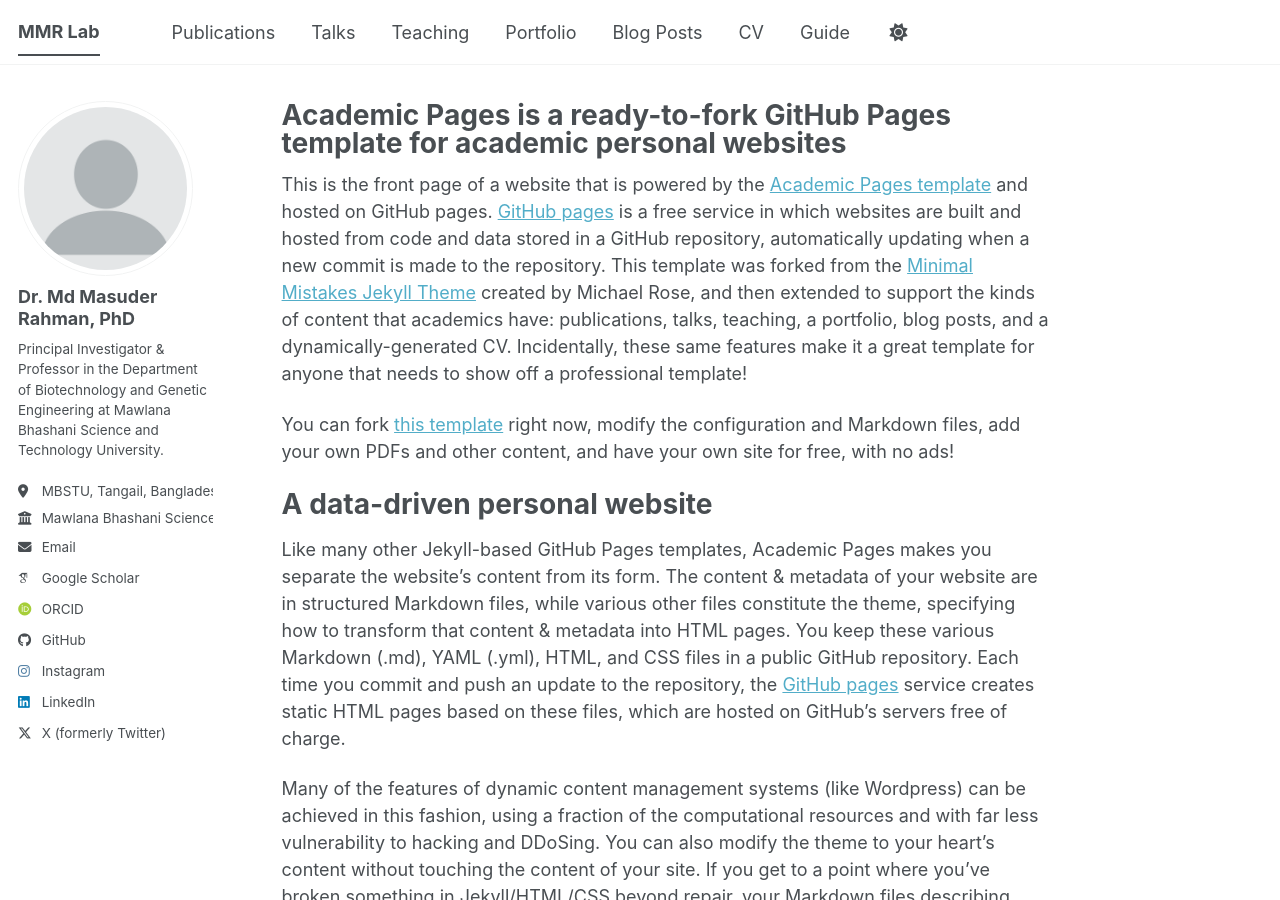
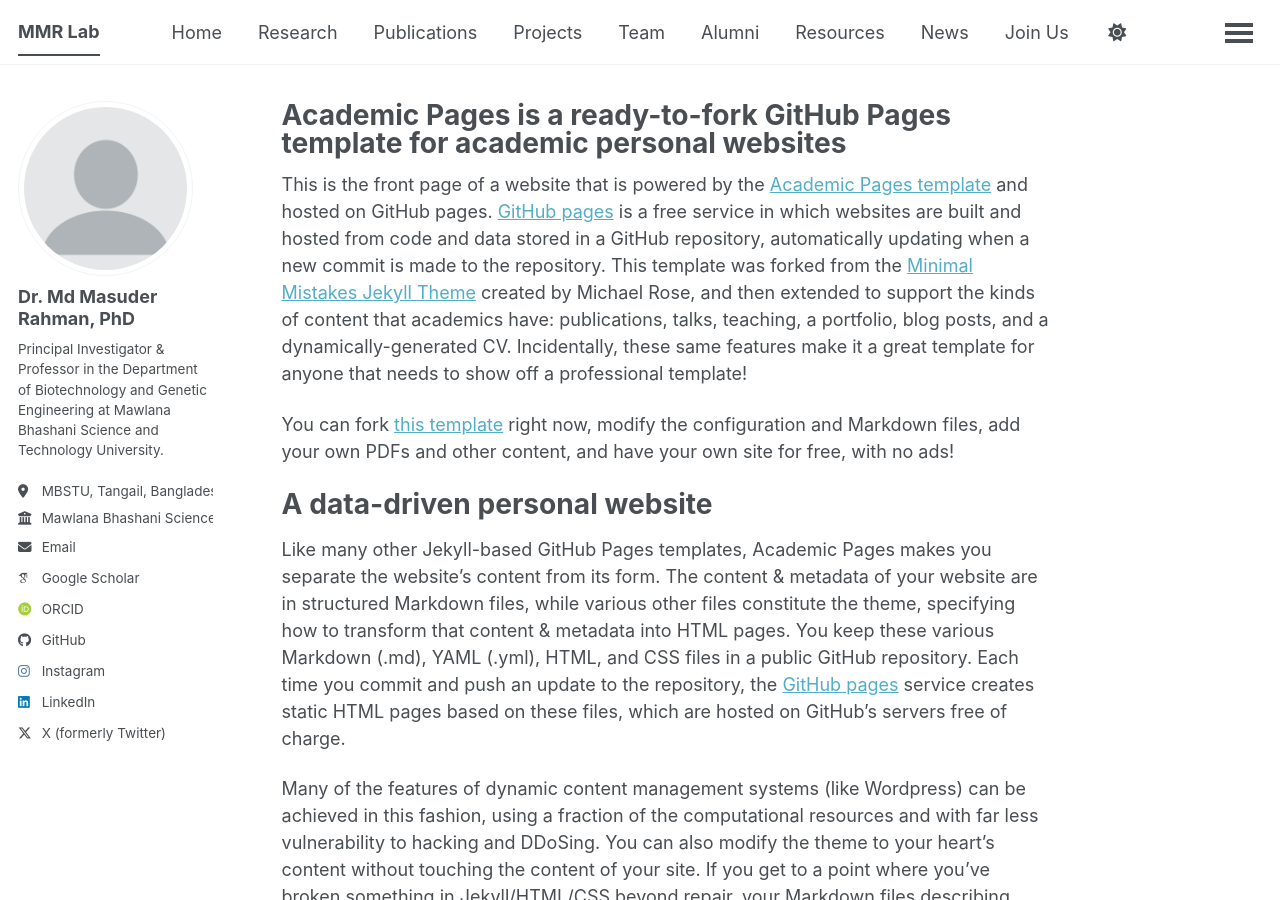
Before and after one commit to MMR-Lab-Mbstu/mmr-lab, a Jekyll site: the page built from _pages/about.md, in a window 1280 px wide and 900 px high. Built offline with Jekyll 4.4.1, drawn with Linux system fonts in a browser that asks for light colours; some web fonts are replaced; a script bundle is joined from its source files by our own code; library files that are not in the unit come from our copies; some of the changed lines change nothing that is shown.

Commit message:
Update navigation.yml

```diff
--- a/_data/navigation.yml
+++ b/_data/navigation.yml
@@ -1,33 +1,30 @@
-# The following is the order of the links in the header of the website.
-#
-# Changing the order here will adjust the order and you can also add additional
-# links. Removing a link prevents it from showing in the header, but does not
-# prevent it from being included in the site.
-#
-# NOTE that only one of the CV options should be selected, the first is for the
-#      Markdown formatted page while the second is generated using JSON.
+main:
+  - title: "Home"
+    url: /
 
-main:
+  - title: "Research"
+    url: /research/
+
   - title: "Publications"
     url: /publications/
 
-  - title: "Talks"
-    url: /talks/
+  - title: "Projects"
+    url: /projects/
 
-  - title: "Teaching"
-    url: /teaching/
+  - title: "Team"
+    url: /team/
 
-  - title: "Portfolio"
-    url: /portfolio/
+  - title: "Alumni"
+    url: /alumni/
 
-  - title: "Blog Posts"
-    url: /year-archive/
+  - title: "Resources"
+    url: /resources/
 
-  - title: "CV"
-    url: /cv/
+  - title: "News"
+    url: /news/
 
-  # - title: "CV"
-  #   url: /cv-json/
+  - title: "Join Us"
+    url: /join-us/
 
-  - title: "Guide"
-    url: /markdown/
+  - title: "Contact"
+    url: /contact/
```
